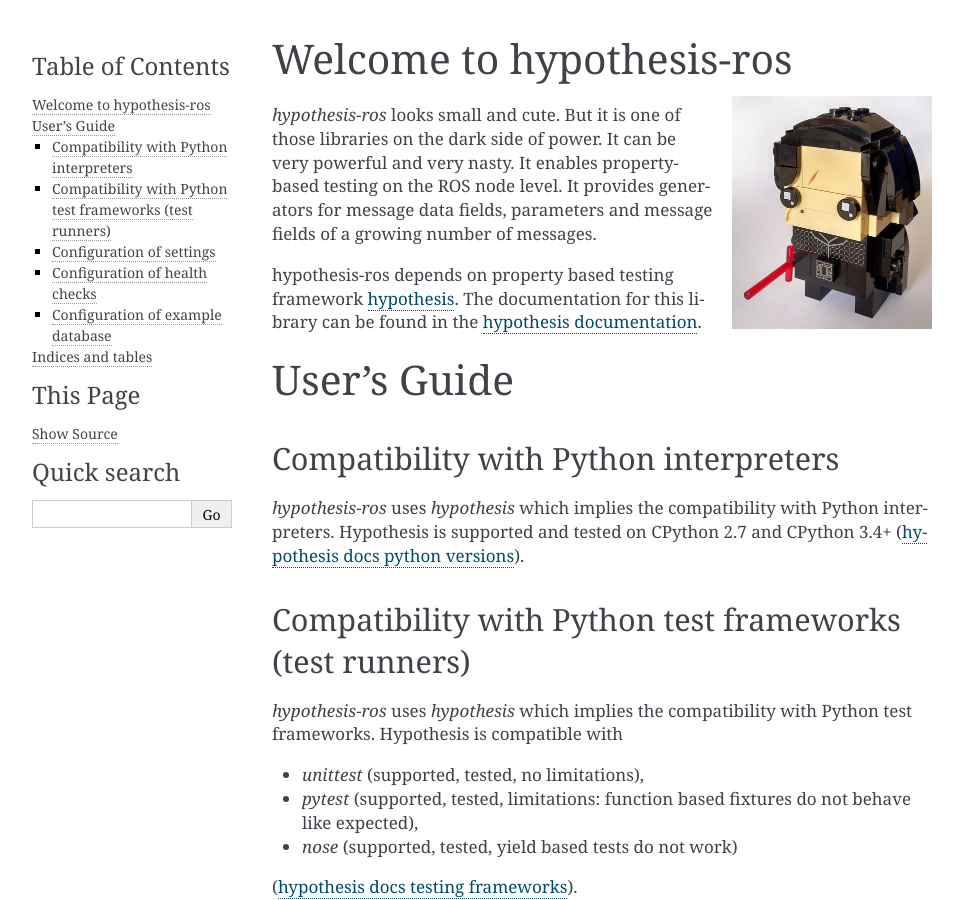
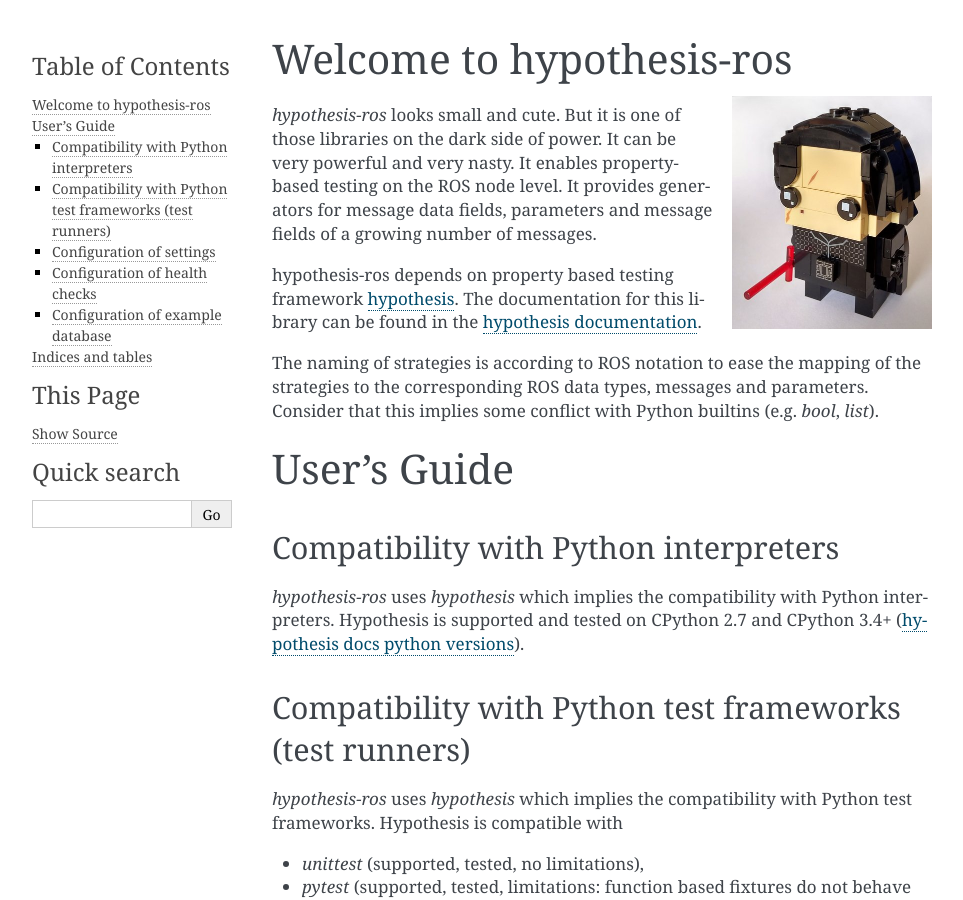
Before and after one commit to fkromer/hypothesis-ros, a Sphinx documentation site: the page built from docs/source/index.rst, in a window 1280 px wide and 900 px high. Shown: the whole window, without its empty margins (148-1111 px from the left). Built offline with Sphinx 7.4.7, drawn with Linux system fonts in a browser that asks for light colours.

Commit message:
add background info about naming of strategies

```diff
--- a/docs/source/index.rst
+++ b/docs/source/index.rst
@@ -22,6 +22,10 @@ The documentation for this library can be found in the `hypothesis documentation
 .. _hypothesis: https://github.com/HypothesisWorks/hypothesis
 .. _hypothesis documentation: https://hypothesis.readthedocs.io/en/latest/index.html
 
+The naming of strategies is according to ROS notation to ease the mapping of the strategies
+to the corresponding ROS data types, messages and parameters. Consider that this implies
+some conflict with Python builtins (e.g. `bool`, `list`).
+
 .. toctree::
    :maxdepth: 2
    :caption: Contents:
```
